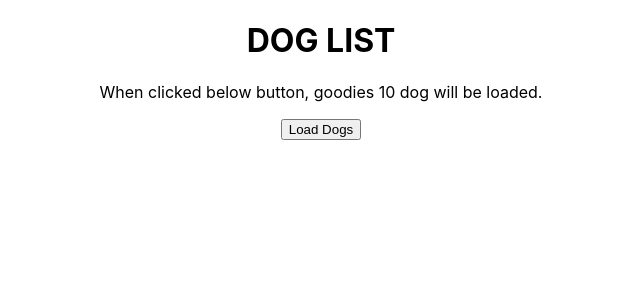
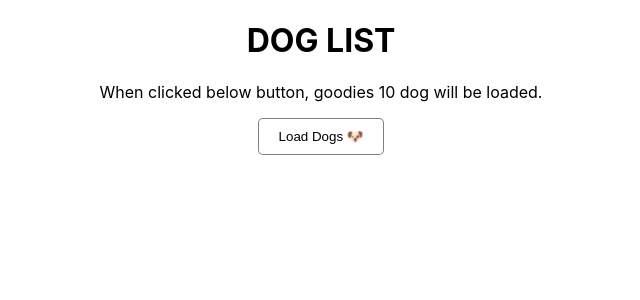
Before and after one commit to serhatcann/dog-list-app, a React (Create React App) app: page / in a window 1280 px wide. Shown: the top 300 px of the page, without its empty margins (319-959 px from the left). Built offline with nearby package versions, Linux system fonts and the light colour scheme.

Commit message:
Added some css to load button

```diff
--- a/src/components/Header.js
+++ b/src/components/Header.js
@@ -1,5 +1,17 @@
 import { useDispatch } from 'react-redux';
 import { getDogs } from '../app/dogsSlice';
+import styled from 'styled-components';
+
+const Button = styled.button`
+	border: solid 1px rgba(0, 0, 0, 0.5);
+	border-radius: 5px;
+	padding: 10px 20px;
+	background-color: #ffffff;
+	&:hover {
+		background-color: rgba(0, 0, 0, 0.2);
+		cursor: pointer;
+	}
+`;
 
 const Header = () => {
 	const dispatch = useDispatch();
@@ -12,7 +24,7 @@ const Header = () => {
 		<div>
 			<h1>DOG LIST</h1>
 			<p>When clicked below button, goodies 10 dog will be loaded.</p>
-			<button onClick={loadDogs}>Load Dogs</button>
+			<Button onClick={loadDogs}>Load Dogs 🐶</Button>
 		</div>
 	);
 };
```
